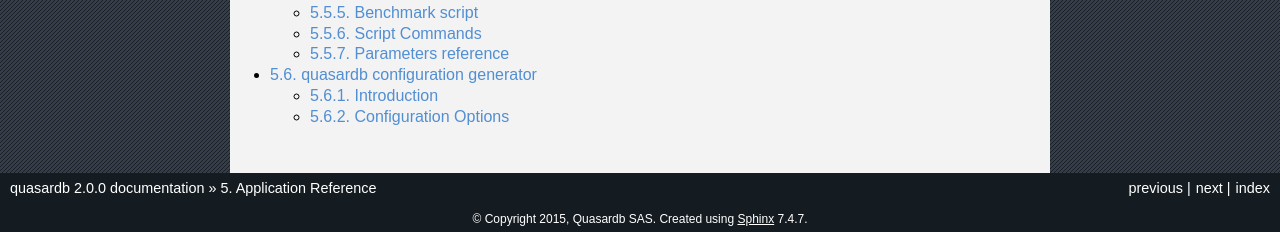
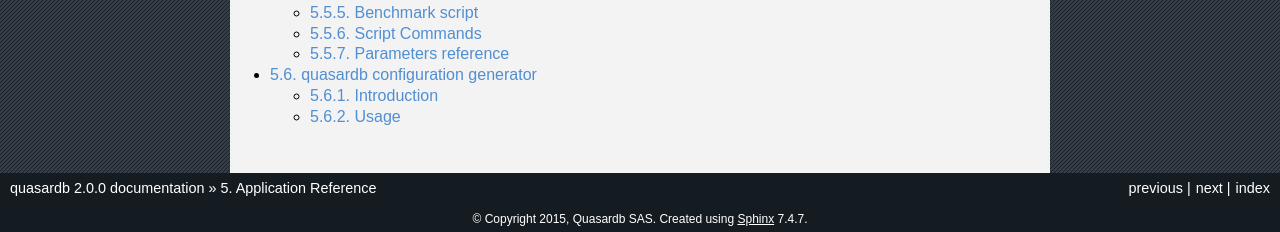
Before and after one commit to iltommi/qdb-documentation, a Sphinx documentation site: the page built from source/reference/index.rst, in a window 1280 px wide. Shown: the part 739-971 px from the top of the page. Built offline with Sphinx 7.4.7, drawn with Linux system fonts in a browser that asks for light colours; part of the change alters nothing that is shown.

Commit message:
Remove confgen in favor of qdb_generate_config.rst.

```diff
--- a/source/reference/confgen.rst
+++ /dev/null
@@ -1,63 +0,0 @@
-quasardb configuration generator
-********************************
-
-.. highlight:: js
-
-Introduction
-============
-
-The quasardb configuration generator, confgen, can provide configuration files for your entire cluster at once.
-
-It is available from the following locations:
-  * On the quasardb website at https://www.quasardb.net/confgen/
-
-If a single hostname or IP address is given, the configuration generator produces a single configuration file. If multiple hostnames or IP addresses are given, the configuration generator produces multiple configuration files in a .zip archive.
-
-Configuration Options
-=====================
-
-About the Hardware
-^^^^^^^^^^^^^^^^^^
-
-This section configures the hardware parameters for the cluster. If the node hardware is not identical, enter values that are suitable for the least powerful node in the cluster.
-
-.. option:: Available RAM
-
-    Sets the maximum amount of RAM available to quasardb. Once this value is reached, the quasardb daemon will evict entries from memory to ensure it stays below the limit. See **global::limiter::max_bytes** in the qdbd :ref:`qdbd-config-file-reference`.
-
-.. option:: Disk Allocation
-
-    Sets the maximum amount of hard disk space available to quasardb. Any write operations that would overflow the database will return a qdb_e_system error stating “disk full”. See **global::depot::max_bytes** in the qdbd :ref:`qdbd-config-file-reference`.
-
-.. option:: Number of Cores
-
-    Sets the number of partitions quasardb should use during operation. See **local::network::partitions_count** in the qdbd :ref:`qdbd-config-file-reference`.
-
-About the Machines
-^^^^^^^^^^^^^^^^^^
-
-.. option:: Hostname / IP
-
-    Sets the Hostname or IP address for nodes in the cluster. If generating configuration files for multiple nodes at once, click the "Click here to add another machine" link below the Hostname/IP field. All added Hostnames / IPs will receive a custom config file with their listen address and bootstrapping peers preconfigured.
-
-    See **local::chord::bootstrapping_peers** and `local::network::listen_on` in the qdbd :ref:`qdbd-config-file-reference`.
-
-.. option:: Replication Factor
-
-    Sets the amount of times each entry should be replicated on another node. See :ref:`data-replication` and **global::depot::replication_factor** in the qdbd :ref:`qdbd-config-file-reference`.
-
-.. option:: Low Level Synchronized Disk Writes
-
-    Sets whether the daemon should sync all writes to the underlying disk filesystem. Provides extra reliability at a small performance cost. See **global::depot::sync** in the qdbd :ref:`qdbd-config-file-reference`.
-
-.. option:: Data Persistence
-
-    Sets whether the database should store memory in RAM or store it on disk. Data is stored on disk by default. Only enable this if you are sure you do not want data persisted to disk. See **global::depot::transient** in the qdbd :ref:`qdbd-config-file-reference`.
-
-.. option:: Log Level
-
-    Sets the log level for the quasardb daemon. See **local::logger::log_level** in the qdbd :ref:`qdbd-config-file-reference`.
-
-.. option:: Allowed Simultaneous Connections
-
-    Sets the number of simultaneous connections the quasardb daemon can service. See **local::network::server_sessions** in the qdbd :ref:`qdbd-config-file-reference`.
--- a/source/reference/index.rst
+++ b/source/reference/index.rst
@@ -14,4 +14,4 @@ Application Reference
    qdb_httpd
    qdb_dbtool
    qdb_bench
-   confgen
+   qdb_generate_config
--- /dev/null
+++ b/source/reference/qdb_generate_config.rst
@@ -0,0 +1,30 @@
+quasardb configuration generator
+*********************************
+
+.. program:: qdb_generate_config
+
+Introduction
+============
+
+The quasardb configuration generator is a simple utility designed to create a qdbd.conf and qdb_httpd.conf configuration files from input arguments.
+
+Usage
+===============
+
+`qdb_generate_config <config_path> <log_path> <db_path> <console_path>`
+
+.. option:: config_path
+
+    A folder path that will contain the new configuration file. If the folder does not exist it will be created.
+
+.. option:: log_path
+
+    A folder path for the log files. Sets the values of local::logger::log_files and local::logger::dump_file in qdbd.conf and qdb_httpd.conf.
+
+.. option:: db_path
+
+    A folder path that will contain the new database location. Sets the value of global::depot::root.
+
+.. option:: console_path
+
+    A folder path for the HTTP daemon html files. Sets the value of doc_root in qdb_httpd.conf.
```
